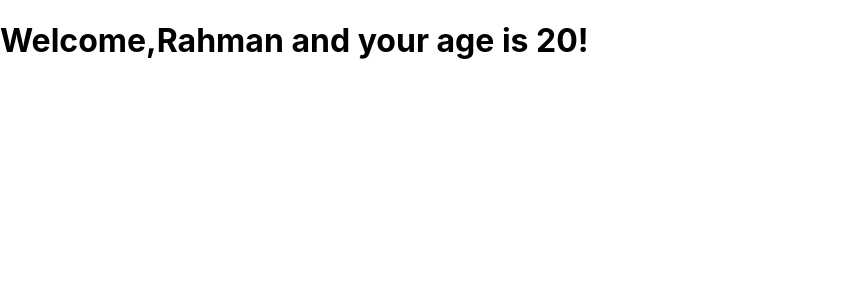
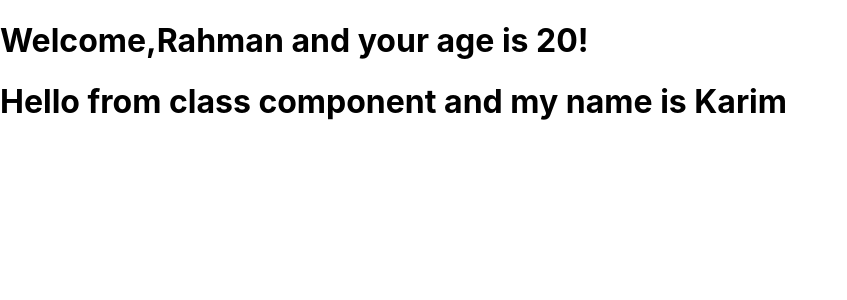
Before and after one commit to Abdur-Rahman123/practrice_React, a React (Create React App) app: page / in a window 1280 px wide. Shown: the top 300 px of the page, without its empty margins (0-847 px from the left). Built offline with nearby package versions, Linux system fonts and the light colour scheme.

Commit message:
add class component

```diff
--- a/src/App.js
+++ b/src/App.js
@@ -1,10 +1,15 @@
 import logo from './logo.svg';
 import './App.css';
 import Welcome from './Welcome';
+import Class from './Class'
 
 function App() {
   return (
+    <div>
     <Welcome name="Rahman" age="20"></Welcome>
+    <Class name="Karim"></Class>
+    </div>
+
   );
 }
 
--- /dev/null
+++ b/src/Class.js
@@ -0,0 +1,10 @@
+import React, { Component } from "react";
+
+class Class extends Component {
+    render() {
+        return(
+        <h1>Hello from class component and my name is {this.props.name}</h1>
+        )
+    }
+}
+export default Class;
```
